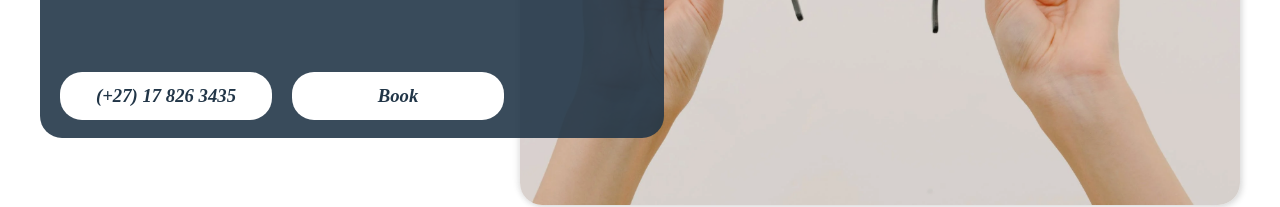
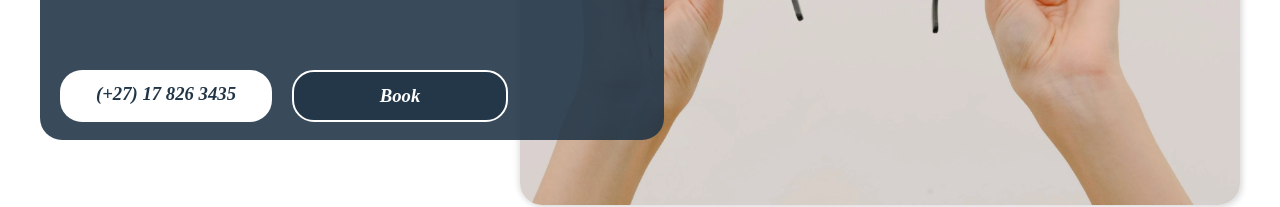
Before and after one commit to AustinMaturure/sylkamohle, a React (Vite) app in the folder sylkemohle/: page / in a window 1280 px wide. Shown: the part 2683-2890 px from the top of the page. Built offline with nearby package versions, Linux system fonts and the light colour scheme; a web font is replaced by a local one.

Commit message:
dded page transitions

```diff
--- /dev/null
+++ b/sylkemohle/src/ElementInView.jsx
@@ -0,0 +1,24 @@
+// useElementInView.js
+import { useEffect } from 'react';
+import { useInView } from 'react-intersection-observer';
+
+const useElementInView = (querySelector) => {
+  const [ref, inView] = useInView({
+    triggerOnce: true,
+    threshold: 0.5,
+  });
+
+  useEffect(() => {
+    if (inView) {
+      const elements = document.querySelectorAll(querySelector);
+      elements.forEach((element) => {
+        element.style.opacity = 1;
+        element.style.animationPlayState = 'running';
+      });
+    }
+  }, [inView, querySelector]);
+
+  return ref;
+};
+
+export default useElementInView;
--- a/sylkemohle/src/Hero.css
+++ b/sylkemohle/src/Hero.css
@@ -157,13 +157,15 @@
   border-radius: 14px;
   padding: 10px;
   font-family: 'Hind', sans-serif;
-
   box-shadow: none;
                transition: all 0.6s;
 display: flex;
 flex-direction: column;
 justify-content: center;
 text-align: left;
+
+opacity: 0; /* Set initial opacity to 0 */
+transition: opacity 1s ease-in ;
 
 }
 
@@ -273,9 +275,9 @@ border-radius: 22px;
   font-weight: 700;
 }
 
-@keyframes slide{
-  0% {transform: scale(0%);}
-  100% {transform: scale(100%);}
+@keyframes slide-up{
+  0% {transform: translateY(100%);}
+  100% {transform: translateY(0%);}
 }
 
 /* Common styles for text bubbles */
@@ -288,9 +290,11 @@ border-radius: 22px;
 
   font-size: 1rem;
   line-height: 1.4;
-  animation: slide 3s linear;
+
+  animation: slide-up 2s linear;
+  animation-play-state: paused;
   opacity: 0; /* Set initial opacity to 0 */
-  transition: opacity 1s ease-in ;
+  transition: opacity 2s ease-in ;
 }
 
 /* Triangle styles for left-pointing bubble */
@@ -328,6 +332,18 @@ border-radius: 22px;
   transform: scaleX(-1); /* Adjust color as needed */
 }
 
+
+@keyframes slide-left{
+  0% {transform: translateX(4%);}
+  100% {transform: translateX(0%);}
+}
+
+@keyframes slide-right{
+  0% {transform: translateX(-4%);}
+  100% {transform: translateX(0%);}
+}
+
+
 .contact-us {
   height: 100vh;
   border-top-right-radius: 20px;
@@ -341,18 +357,24 @@ border-radius: 22px;
 }
 .contact-image-ctn{
   align-self: center;
+
+
 }
 .contact-image{
   max-width: 100%;
   border-radius: 22px;
   align-self: center;
-  box-shadow:  2px 2px 6px #d9d9d9,
+  box-shadow:  2px 2px 6px hsl(0, 0%, 85%),
   -2px -2px 6px #e7e7e7;
-
+  animation: slide-left 1s linear;
+  animation-play-state: paused;
+  opacity: 0;
+  transition: opacity 1s ease-in ;
 }
 
 .c-info{
   display: flex;
+
 }
 
 .contact-text{
@@ -361,7 +383,10 @@ border-radius: 22px;
   z-index: 3;
   font-family: 'satoshi';
   border-radius: 22px;
-
+  animation: slide-right 3s linear;
+  animation-play-state: paused;
+  opacity: 0;
+  transition: opacity 1s ;
 }
 .cta-contact{
   text-align: left;
@@ -369,12 +394,24 @@ border-radius: 22px;
   font-weight: 700;
   color: rgb(255, 255, 255);
 }
-.call-contact{
+.call-contact, .book-contact{
   background-color: rgb(255, 255, 255);
   width: 12rem;
   margin-left: 20px;
   padding: 10px;
   border-radius: 22px;
+}
+
+.book-contact{
+  color: rgb(255, 255, 255);
+  background-color: #213547e3;
+  border: 2px solid rgb(255, 255, 255);
+  transition: all 1s;
+}
+
+.book-contact:hover{
+  background-color: rgb(255, 255, 255);
+  color: #213547e3;
 }
 
 .footer{
--- a/sylkemohle/src/Hero.jsx
+++ b/sylkemohle/src/Hero.jsx
@@ -1,25 +1,18 @@
 
 import './Hero.css'
 import '../assets/sky.png'
-import React, { useEffect } from 'react';
-import { useInView } from 'react-intersection-observer';
+import React from 'react';
+import useElementInView from './ElementInView';
 
 function Hero() {
 
-    const [ref, inView] = useInView({
-      triggerOnce: true, // Ensures the animation only happens once
-      threshold: 0.5,}) // Adjust as needed, 0.5 means half of the element is in the viewport
+  const textBubbleRef = useElementInView('.text-bubble');
 
 
-    useEffect(() => {
-      if (inView) {
-        const elements = document.querySelectorAll('.text-bubble');
-        elements.forEach((element) => {
-          element.style.opacity = 1; // Make the element visible
-          element.style.animationPlayState = 'running'; // Start the animation
-        });
-      }
-    }, [inView]);
+  const serviceCardRef = useElementInView('.service-card');
+
+  const contactRef = useElementInView('.contact-text');
+  const contactImageRef = useElementInView('.contact-image');
 
   return (
     <>
@@ -37,8 +30,8 @@ function Hero() {
 
          <div className="offer-content">
          <h1 className='wwo-header'>OUR SERVICES</h1>
-<div className="grid-1">
-  <div className='service-card' id='card-1'>
+<div className="grid-1" ref={serviceCardRef}>
+  <div className='service-card' id='card-1' >
     <h2 className='service-title'>Comprehensive Eye Exams</h2>
     <p className='service-price'>R499.00</p>
     <p className='service-description'>
@@ -103,10 +96,10 @@ function Hero() {
             <img src="../assets/pexels-phot.webp" alt="" srcset="" />
           </div>
           <div className="about-text" >
-          <h1 className='about-qa-head text-bubble left-triangle' ref={ref}>
+          <h1 className='about-qa-head text-bubble left-triangle' >
     Why do we love helping you see the things you love?
   </h1>
-  <h3 className='about-qa-rep text-bubble right-triangle' >
+  <h3 className='about-qa-rep text-bubble right-triangle' ref={textBubbleRef}>
     Our passion lies in enhancing your vision for a brighter, more enjoyable life. We take pride in helping you see the things you love, ensuring your journey is clear, comfortable, and plain for you to see
   </h3>
   <h1 className='about-qa-head text-bubble left-triangle'>
@@ -127,13 +120,13 @@ function Hero() {
         </div>
       </section>
 
-      <section className='contact-us'>
+      <section className='contact-us' ref={contactImageRef} >
 
-        <address className="contact-text">
+        <address className="contact-text" ref={contactRef}>
           <h1 className='cta-contact'>Make a Appointment with an Expert</h1>
           <div className="c-info">
               <h3 className='call-contact' href="tel:+27178263435">(+27) 17 826 3435</h3>
-          <h3 className='call-contact' href="sylka@interkom.co.za">Book</h3>
+          <h3 className='book-contact' href="sylka@interkom.co.za">Book</h3>
           </div>
 
         </address>
```
